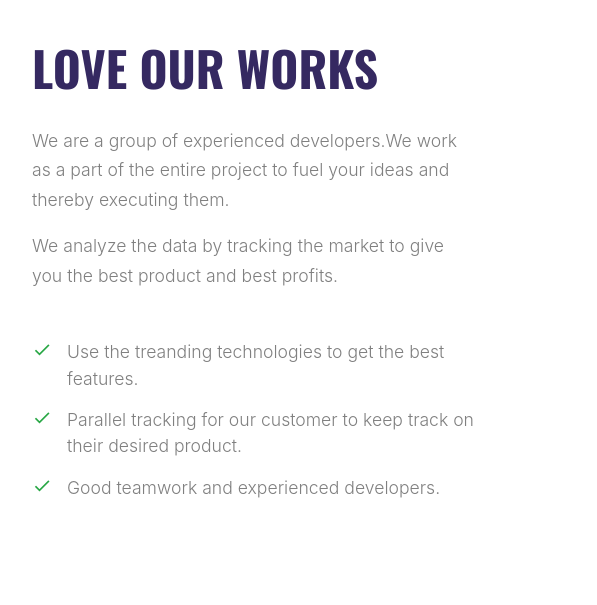
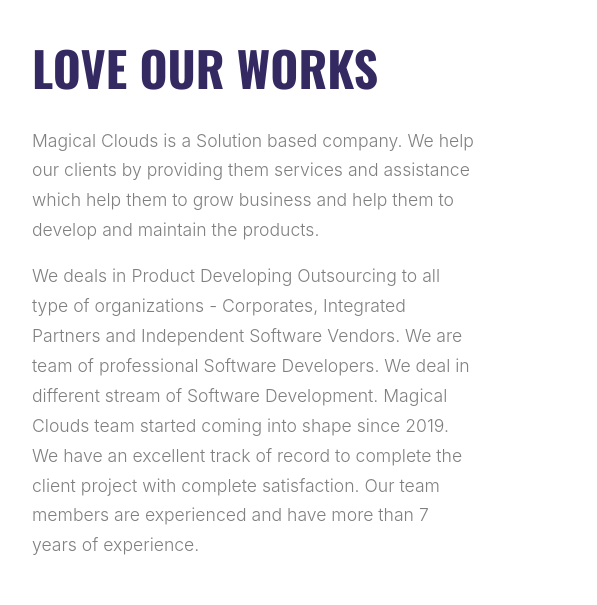
Before and after one commit to MagicalWeb34/website, a plain HTML site: page index.html in a window 1280 px wide. Shown: the part 1260-1865 px from the top of the page, 53-650 px from the left. Drawn offline with nearby package versions, Linux system fonts and the light colour scheme; files whose address does not match are found by name; a web font is replaced by a local one.

Commit message:
Update index.html

```diff
--- a/index.html
+++ b/index.html
@@ -136,8 +136,10 @@
 
               <div class="mb-5">
                 <h2 class="section-title">Love Our Works</h2>
-                <p>We are a group of experienced developers.We work as a part of the entire  project to fuel your ideas and thereby executing them.</p>
-                <p class="mb-5">We analyze the data by tracking the market to give you the best product and best profits.</p>
+                <p>Magical Clouds is a Solution based company. We help our clients by providing them
+services and assistance which help them to grow business and help them to develop and maintain the products.</p>
+                <p class="mb-5">We deals in Product Developing Outsourcing to all type of organizations - Corporates, Integrated Partners and Independent Software Vendors. We are team of professional Software Developers. We deal in different stream of Software Development.
+          Magical Clouds team started coming into shape since 2019. We have an excellent track of record to complete the client project with complete satisfaction. Our team members are experienced and have more than 7 years of experience.</p>
 
                 <ul class="ul-check list-unstyled success">
                   <li>Use the treanding technologies to get the best features.</li>
```
